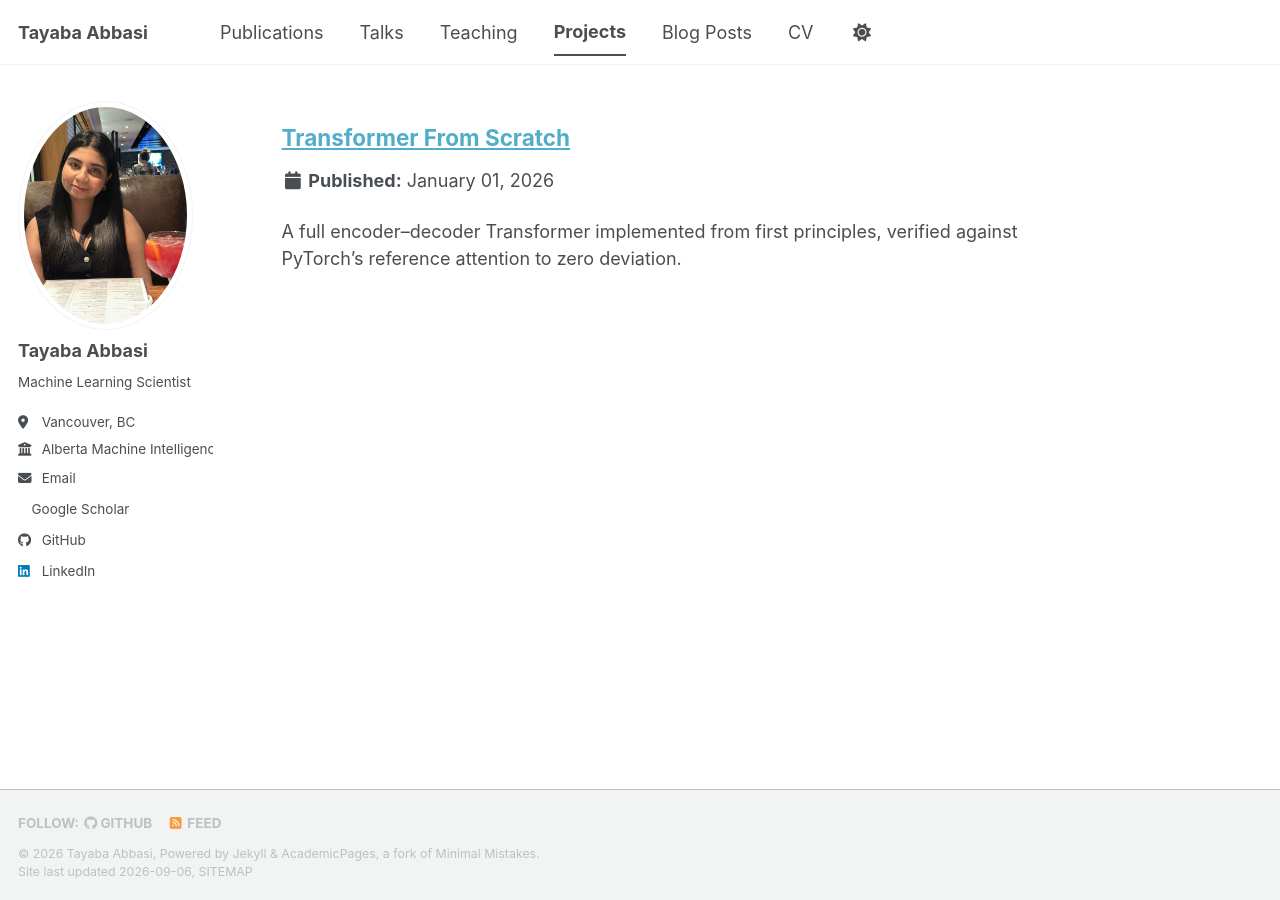
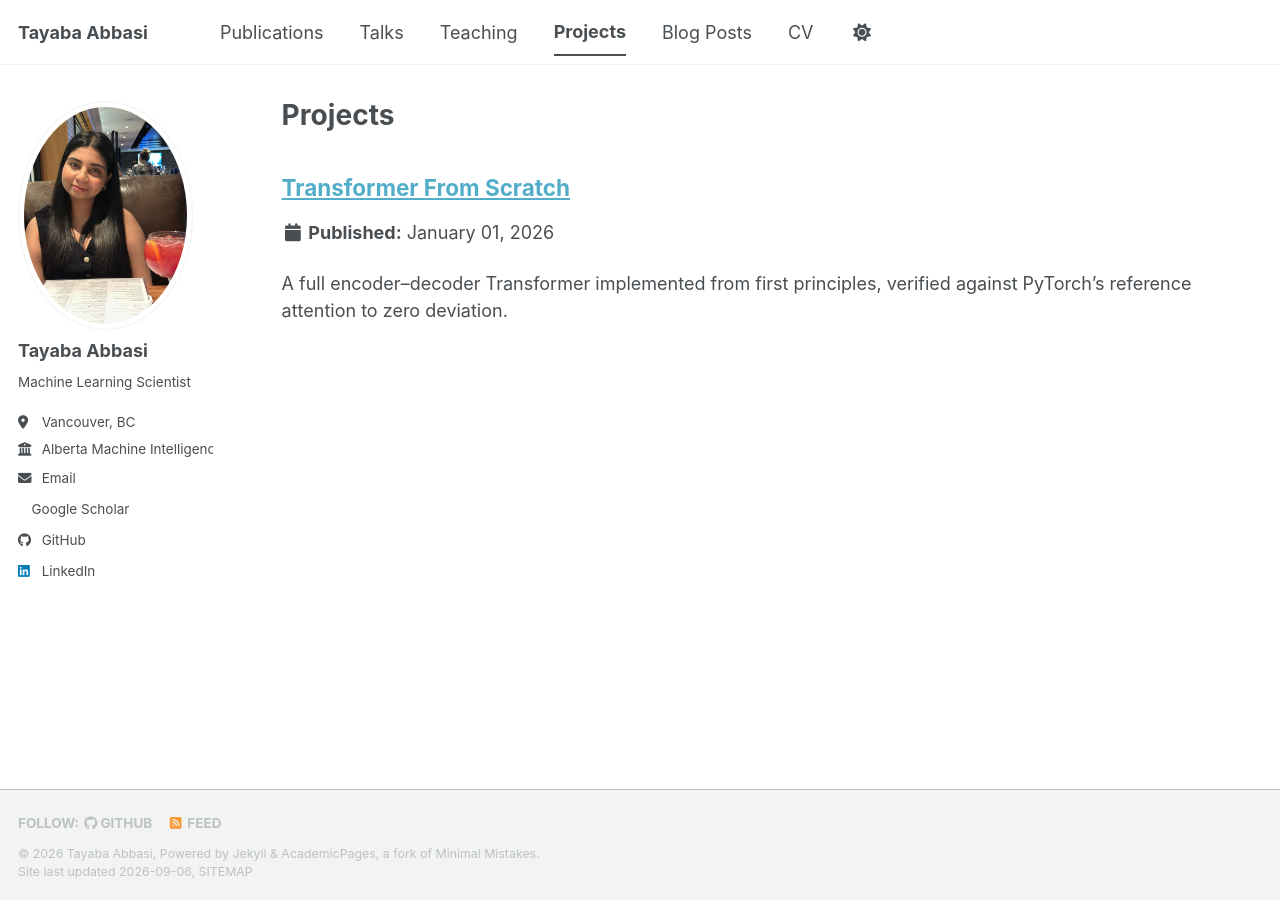
Before and after one commit to tayaba02/tayaba02.github.io, a Jekyll site: the page built from _pages/projects.html, in a window 1280 px wide. Built offline with Jekyll 4.4.1, drawn with Linux system fonts in a browser that asks for light colours; a style sheet for code colours, icons or effects is not loaded.

Commit message:
Update projects.html

```diff
--- a/_pages/projects.html
+++ b/_pages/projects.html
@@ -1,6 +1,6 @@
 ---
 layout: archive
-title: ""Projects"
+title: "Projects"
 permalink: /projects/
 author_profile: true
 redirect_from:
```
